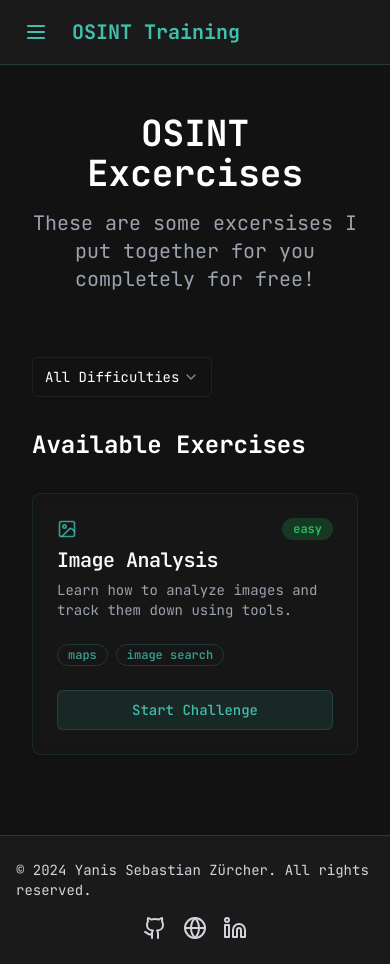
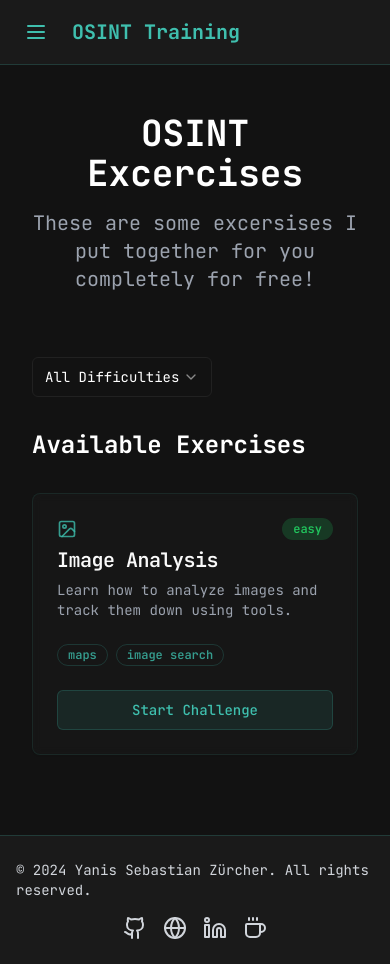
Before and after one commit to lyfe691/osint-ysz-life, a React (Vite) app: page / in a window 390 px wide. Built offline with nearby package versions, Linux system fonts and the light colour scheme.

Commit message:
added koffi image to footer and coffee icon for mobile

```diff
--- a/src/components/Footer.jsx
+++ b/src/components/Footer.jsx
@@ -1,18 +1,18 @@
 import React from "react";
-import { Github, Linkedin, Globe } from "lucide-react";
+import { Github, Linkedin, Globe, Coffee } from "lucide-react";
 
 const Footer = () => {
   return (
     <footer className="bg-accent border-t border-secondary/20 mt-auto">
       <div className="container mx-auto px-4 py-6">
         <div className="flex flex-col md:flex-row items-center justify-between">
-          {/* Left Section: Copyright */}
+          {/* On the left:  Copyright */}
           <p className="text-gray-300 text-sm">
             &copy; {new Date().getFullYear()} Yanis Sebastian Zürcher. All rights reserved.
           </p>
 
-          {/* Right Section: Social Icons */}
-          <div className="flex space-x-4 mt-4 md:mt-0">
+          {/* On the right:  Social Icons and Ko-fi */}
+          <div className="flex items-center space-x-4 mt-4 md:mt-0">
             {/* GitHub */}
             <a
               href="https://github.com/lyfe691"
@@ -45,6 +45,32 @@ const Footer = () => {
             >
               <Linkedin className="h-6 w-6" />
             </a>
+
+            {/* Ko-fi Button */}
+            {/* Ko-fi Image for Desktop */}
+            <a
+              href="https://ko-fi.com/yanissebastianzuercher"
+              target="_blank"
+              rel="noopener noreferrer"
+              aria-label="Buy me a coffee"
+              className="hidden md:block"
+            >
+              <img
+                src="https://cdn.ko-fi.com/cdn/kofi3.png?v=3" // black kofi image
+                className="h-10 w-auto"
+              />
+            </a>
+
+            {/* Ko-fi Icon for Mobile */}
+            <a
+              href="https://ko-fi.com/yanissebastianzuercher"
+              target="_blank"
+              rel="noopener noreferrer"
+              aria-label="Buy me a coffee"
+              className="md:hidden text-gray-300 hover:text-secondary transition-colors"
+            >
+              <Coffee className="h-6 w-6" />
+            </a>
           </div>
         </div>
       </div>
```
